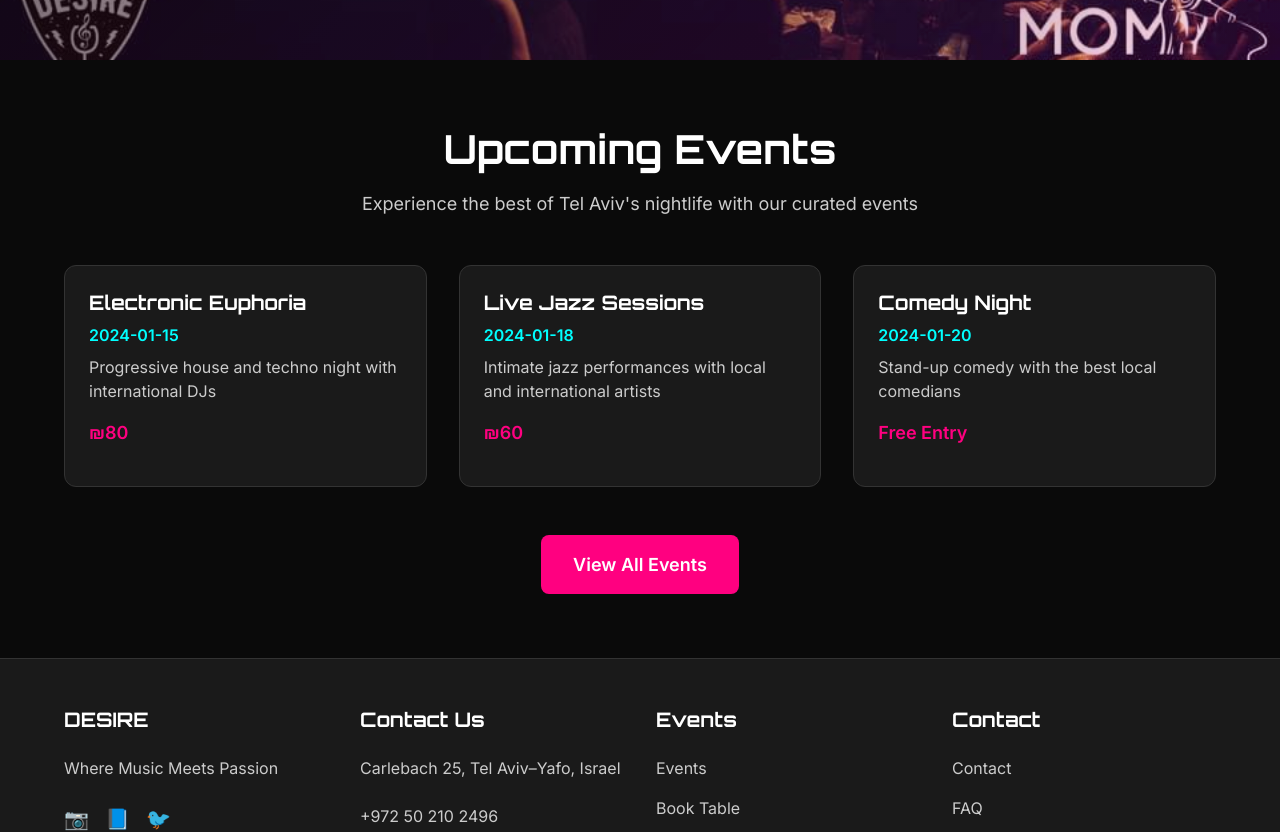
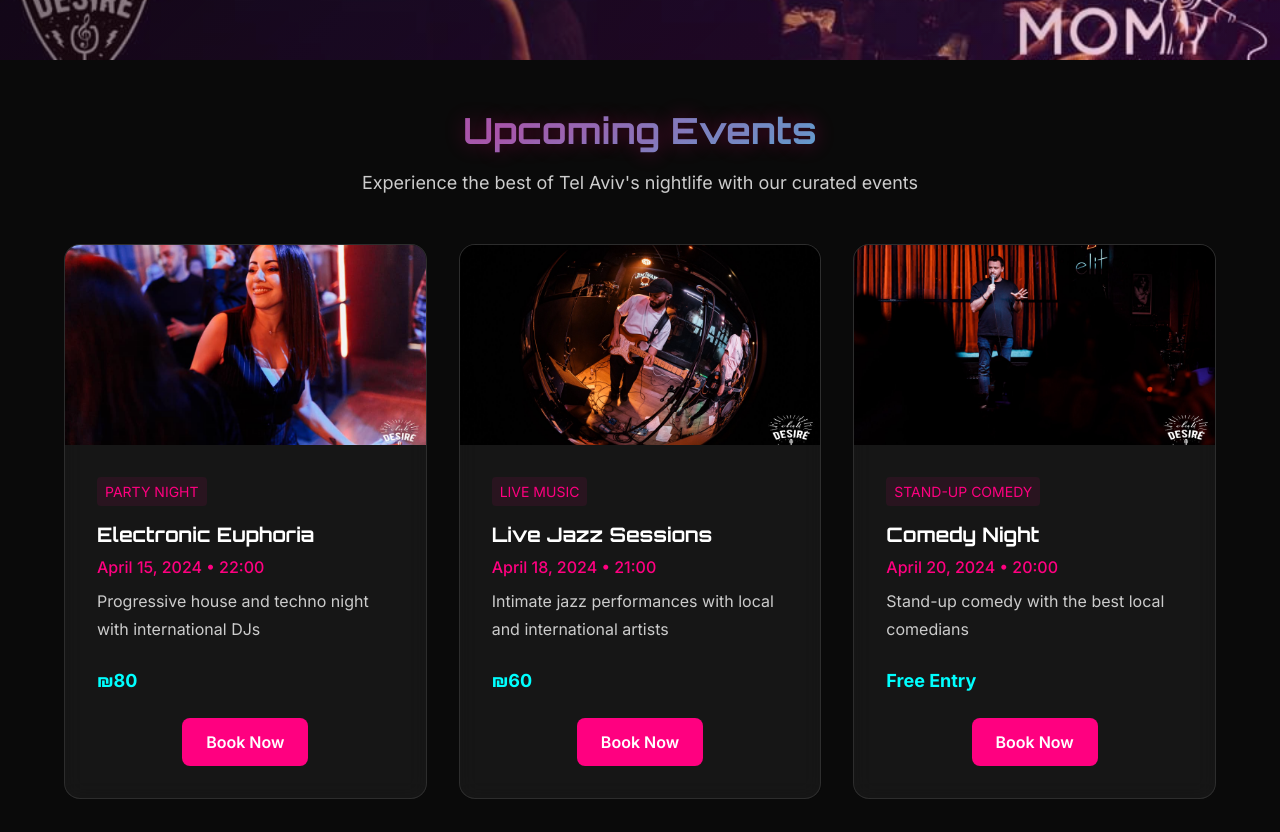
Before and after one commit to YuraDukhnoAman/desire-club, a Next.js app: page /en in a window 1280 px wide. Shown: the part 740-1572 px from the top of the page. Built offline with nearby package versions, Linux system fonts and the light colour scheme.

Commit message:
fix: improve events section UI and navigation - Make events preview button clickable by adding z-index and pointer events - Update button styling and interaction states - Fix event card navigation and layout

```diff
--- a/messages/en.json
+++ b/messages/en.json
@@ -20,6 +20,7 @@
     "description": "Experience the best of Tel Aviv's nightlife with our curated events",
     "noEvents": "No upcoming events",
     "bookNow": "Book Now",
+    "readMore": "Learn More",
     "free": "Free Entry",
     "viewEvents": "View All Events",
     "all": "All Events",
--- a/src/components/sections/EventsPreview.tsx
+++ b/src/components/sections/EventsPreview.tsx
@@ -1,133 +1,130 @@
 "use client";
 
 import React from "react";
-import { useTranslations } from "next-intl";
+import { useTranslations, useLocale } from "next-intl";
 import styled from "styled-components";
 import { Button } from "@/components/ui/Button";
+import { EventCard } from "@/components/ui/EventCard";
+import eventsData from "@/data/events.json";
+import { motion } from "framer-motion";
 
 const EventsContainer = styled.section`
-  padding: 4rem 1.5rem;
+  padding: ${({ theme }) => `${theme.spacing.xxl} ${theme.spacing.lg}`};
   max-width: 1200px;
   margin: 0 auto;
 `;
 
 const EventsHeader = styled.div`
   text-align: center;
-  margin-bottom: 3rem;
+  margin-bottom: ${({ theme }) => theme.spacing.xxl};
 `;
 
-const EventsTitle = styled.h2`
-  font-size: 2.5rem;
-  color: #ffffff;
-  margin-bottom: 1rem;
-  font-family: "Orbitron", monospace;
+const EventsTitle = styled(motion.h2)`
+  font-size: ${({ theme }) => theme.typography.fontSize["4xl"]};
+  color: ${({ theme }) => theme.colors.text};
+  margin-bottom: ${({ theme }) => theme.spacing.md};
+  font-family: ${({ theme }) => theme.typography.fontFamily.accent};
+  background: linear-gradient(
+    135deg,
+    ${({ theme }) => theme.colors.primary} 0%,
+    ${({ theme }) => theme.colors.secondary} 100%
+  );
+  -webkit-background-clip: text;
+  -webkit-text-fill-color: transparent;
+  text-shadow: 0 0 20px ${({ theme }) => `${theme.colors.primary}50`};
 `;
 
-const EventsDescription = styled.p`
-  font-size: 1.125rem;
-  color: #cccccc;
-  margin-bottom: 2rem;
+const EventsDescription = styled(motion.p)`
+  font-size: ${({ theme }) => theme.typography.fontSize.lg};
+  color: ${({ theme }) => theme.colors.textSecondary};
+  margin-bottom: ${({ theme }) => theme.spacing.xl};
+  max-width: 800px;
+  margin: 0 auto;
 `;
 
-const EventsGrid = styled.div`
+const EventsGrid = styled(motion.div)`
   display: grid;
   grid-template-columns: repeat(auto-fit, minmax(300px, 1fr));
-  gap: 2rem;
-  margin-bottom: 3rem;
+  gap: ${({ theme }) => theme.spacing.xl};
+  margin-bottom: ${({ theme }) => theme.spacing.xxl};
 `;
 
-const EventCard = styled.div`
-  background: #1a1a1a;
-  border-radius: 0.75rem;
-  padding: 1.5rem;
-  border: 1px solid #333333;
-  transition: transform 0.3s ease;
-
-  &:hover {
-    transform: translateY(-5px);
-    border-color: #ff0080;
-  }
+const ButtonContainer = styled(motion.div)`
+  text-align: center;
+  position: relative;
+  z-index: 10;
 `;
 
-const EventTitle = styled.h3`
-  font-size: 1.25rem;
-  color: #ffffff;
-  margin-bottom: 0.5rem;
-`;
-
-const EventDate = styled.p`
-  color: #00ffff;
-  font-weight: 600;
-  margin-bottom: 0.5rem;
-`;
-
-const EventDescription = styled.p`
-  color: #cccccc;
-  margin-bottom: 1rem;
-`;
-
-const EventPrice = styled.p`
-  color: #ff0080;
-  font-weight: 600;
-  font-size: 1.125rem;
+const StyledButton = styled(Button)`
+  cursor: pointer !important;
+  pointer-events: all !important;
 `;
 
 export function EventsPreview() {
   const t = useTranslations("events");
+  const locale = useLocale() as keyof (typeof eventsData)[0]["translations"];
 
-  // Mock events data
-  const events = [
-    {
-      id: 1,
-      title: "Electronic Euphoria",
-      date: "2024-01-15",
-      description: "Progressive house and techno night with international DJs",
-      price: 80,
-    },
-    {
-      id: 2,
-      title: "Live Jazz Sessions",
-      date: "2024-01-18",
-      description:
-        "Intimate jazz performances with local and international artists",
-      price: 60,
-    },
-    {
-      id: 3,
-      title: "Comedy Night",
-      date: "2024-01-20",
-      description: "Stand-up comedy with the best local comedians",
-      price: 0,
-    },
-  ];
+  // Get upcoming events - show all events for now
+  const upcomingEvents = eventsData
+    .sort((a, b) => new Date(a.date).getTime() - new Date(b.date).getTime())
+    .slice(0, 3);
 
-  const description = t("description");
+  console.log("All events:", upcomingEvents);
 
   return (
     <EventsContainer>
       <EventsHeader>
-        <EventsTitle>{t("title")}</EventsTitle>
-        <EventsDescription>{description}</EventsDescription>
+        <EventsTitle
+          initial={{ opacity: 0, y: -20 }}
+          animate={{ opacity: 1, y: 0 }}
+          transition={{ duration: 0.5 }}
+        >
+          {t("title")}
+        </EventsTitle>
+        <EventsDescription
+          initial={{ opacity: 0, y: 20 }}
+          animate={{ opacity: 1, y: 0 }}
+          transition={{ duration: 0.5, delay: 0.2 }}
+        >
+          {t("description")}
+        </EventsDescription>
       </EventsHeader>
 
-      <EventsGrid>
-        {events.map((event) => (
-          <EventCard key={event.id}>
-            <EventTitle>{event.title}</EventTitle>
-            <EventDate>{event.date}</EventDate>
-            <EventDescription>{event.description}</EventDescription>
-            <EventPrice>
-              {event.price > 0 ? `₪${event.price}` : t("free")}
-            </EventPrice>
-          </EventCard>
+      <EventsGrid
+        initial={{ opacity: 0, y: 20 }}
+        animate={{ opacity: 1, y: 0 }}
+        transition={{ duration: 0.5, delay: 0.4 }}
+      >
+        {upcomingEvents.map((event) => (
+          <EventCard
+            key={event.id}
+            id={event.id}
+            title={event.translations[locale].title}
+            date={event.date}
+            time={event.time}
+            description={event.translations[locale].description}
+            price={event.price}
+            type={event.type}
+            image={event.image}
+            bookingUrl={event.bookingUrl}
+          />
         ))}
       </EventsGrid>
 
-      <div style={{ textAlign: "center" }}>
-        <Button variant="primary" size="large" href="/events">
+      <ButtonContainer
+        initial={{ opacity: 0, y: 20 }}
+        animate={{ opacity: 1, y: 0 }}
+        transition={{ duration: 0.5, delay: 0.6 }}
+      >
+        <StyledButton
+          variant="primary"
+          size="large"
+          href={`/${locale}/events`}
+          external={false}
+        >
           {t("viewEvents")}
-        </Button>
-      </div>
+        </StyledButton>
+      </ButtonContainer>
     </EventsContainer>
   );
 }
--- a/src/components/sections/Hero.tsx
+++ b/src/components/sections/Hero.tsx
@@ -1,7 +1,7 @@
 "use client";
 
 import React, { useCallback } from "react";
-import { useTranslations } from "next-intl";
+import { useTranslations, useLocale } from "next-intl";
 import styled from "styled-components";
 import { motion } from "framer-motion";
 import { Button } from "@/components/ui/Button";
@@ -158,6 +158,7 @@ const particlesOptions: ISourceOptions = {
 
 export function Hero() {
   const t = useTranslations("hero");
+  const locale = useLocale();
 
   const particlesInit = useCallback(async (engine: any) => {
     await loadSlim(engine);
@@ -211,10 +212,10 @@ export function Hero() {
             {t("description")}
           </GlowingDescription>
           <HeroActions variants={itemVariants}>
-            <Button variant="primary" size="large" href="/book">
+            <Button variant="primary" size="large" href={`/${locale}/book`}>
               {t("bookTable")}
             </Button>
-            <Button variant="secondary" size="large" href="/events">
+            <Button variant="secondary" size="large" href={`/${locale}/events`}>
               {t("viewEvents")}
             </Button>
           </HeroActions>
--- a/src/components/ui/Button.tsx
+++ b/src/components/ui/Button.tsx
@@ -12,6 +12,7 @@ interface ButtonProps {
   disabled?: boolean;
   children: React.ReactNode;
   className?: string;
+  external?: boolean;
 }
 
 const StyledButton = styled.button<{ variant: string; size: string }>`
@@ -39,7 +40,10 @@ const StyledButton = styled.button<{ variant: string; size: string }>`
     size === "small" ? "0.875rem" : size === "large" ? "1.125rem" : "1rem"};
   font-weight: 600;
   border-radius: 0.5rem;
-  cursor: pointer;
+  cursor: pointer !important;
+  pointer-events: all !important;
+  position: relative;
+  z-index: 10;
   transition: all 0.3s ease;
   text-decoration: none;
   display: inline-flex;
@@ -92,6 +96,12 @@ const StyledLink = styled(Link)<{ variant: string; size: string }>`
   &:hover {
     transform: translateY(-2px);
     box-shadow: 0 10px 20px rgba(255, 0, 128, 0.3);
+    color: ${({ variant }) =>
+      variant === "primary"
+        ? "#ffffff"
+        : variant === "secondary"
+        ? "#000000"
+        : "#FF0080"};
   }
 `;
 
@@ -103,17 +113,39 @@ export function Button({
   disabled,
   children,
   className,
+  external = false,
 }: ButtonProps) {
   if (href) {
+    if (external) {
       return (
-      <StyledLink
+        <StyledButton
+          as="a"
           href={href}
           variant={variant}
           size={size}
           className={className}
+          target="_blank"
+          rel="noopener noreferrer"
         >
           {children}
-      </StyledLink>
+        </StyledButton>
+      );
+    }
+    return (
+      <Link href={href}>
+        <StyledButton
+          as="a"
+          variant={variant}
+          size={size}
+          className={className}
+          onClick={() => {
+            console.log("Button clicked, navigating to:", href);
+            onClick?.();
+          }}
+        >
+          {children}
+        </StyledButton>
+      </Link>
     );
   }
 
--- /dev/null
+++ b/src/components/ui/EventCard.tsx
@@ -0,0 +1,158 @@
+"use client";
+
+import React from "react";
+import styled from "styled-components";
+import { motion } from "framer-motion";
+import { Button } from "./Button";
+import Image from "next/image";
+import { useTranslations } from "next-intl";
+import { useLocale } from "next-intl";
+
+const Card = styled(motion.div)`
+  background: rgba(255, 255, 255, 0.05);
+  backdrop-filter: blur(10px);
+  border-radius: ${({ theme }) => theme.borderRadius.xl};
+  border: 1px solid rgba(255, 255, 255, 0.1);
+  overflow: hidden;
+  transition: all 0.3s ease;
+
+  &:hover {
+    transform: translateY(-5px);
+    border-color: ${({ theme }) => theme.colors.primary};
+    box-shadow: 0 10px 30px -10px ${({ theme }) => `${theme.colors.primary}30`};
+  }
+`;
+
+const ImageContainer = styled.div`
+  position: relative;
+  width: 100%;
+  height: 200px;
+  overflow: hidden;
+`;
+
+const Content = styled.div`
+  padding: ${({ theme }) => theme.spacing.xl};
+`;
+
+const Title = styled.h3`
+  font-size: ${({ theme }) => theme.typography.fontSize.xl};
+  color: ${({ theme }) => theme.colors.text};
+  margin-bottom: ${({ theme }) => theme.spacing.sm};
+`;
+
+const DateText = styled.div`
+  color: ${({ theme }) => theme.colors.primary};
+  font-weight: ${({ theme }) => theme.typography.fontWeight.medium};
+  margin-bottom: ${({ theme }) => theme.spacing.sm};
+`;
+
+const Description = styled.p`
+  color: ${({ theme }) => theme.colors.textSecondary};
+  margin-bottom: ${({ theme }) => theme.spacing.lg};
+  line-height: ${({ theme }) => theme.typography.lineHeight.relaxed};
+  display: -webkit-box;
+  -webkit-line-clamp: 3;
+  -webkit-box-orient: vertical;
+  overflow: hidden;
+`;
+
+const Price = styled.p`
+  font-size: ${({ theme }) => theme.typography.fontSize.lg};
+  color: ${({ theme }) => theme.colors.secondary};
+  font-weight: ${({ theme }) => theme.typography.fontWeight.bold};
+  margin-bottom: ${({ theme }) => theme.spacing.md};
+`;
+
+const Type = styled.span`
+  background: ${({ theme }) => `${theme.colors.primary}15`};
+  color: ${({ theme }) => theme.colors.primary};
+  padding: ${({ theme }) => `${theme.spacing.xs} ${theme.spacing.sm}`};
+  border-radius: ${({ theme }) => theme.borderRadius.sm};
+  font-size: ${({ theme }) => theme.typography.fontSize.sm};
+  text-transform: uppercase;
+  margin-bottom: ${({ theme }) => theme.spacing.md};
+  display: inline-block;
+`;
+
+const Actions = styled.div`
+  display: flex;
+  justify-content: center;
+  align-items: center;
+  margin-top: ${({ theme }) => theme.spacing.lg};
+`;
+
+interface EventCardProps {
+  id: string;
+  title: string;
+  date: string;
+  time: string;
+  description: string;
+  price: number;
+  type: string;
+  image: string;
+  bookingUrl: string;
+  featured?: boolean;
+}
+
+export function EventCard({
+  id,
+  title,
+  date,
+  time,
+  description,
+  price,
+  type,
+  image,
+  bookingUrl,
+  featured = false,
+}: EventCardProps) {
+  const t = useTranslations("events");
+  const locale = useLocale();
+  const formattedDate = new Date(date).toLocaleDateString(locale, {
+    year: "numeric",
+    month: "long",
+    day: "numeric",
+  });
+
+  console.log("Rendering EventCard with image:", image); // Debug log
+
+  return (
+    <Card
+      initial={{ opacity: 0, y: 20 }}
+      animate={{ opacity: 1, y: 0 }}
+      transition={{ duration: 0.5 }}
+      whileHover={{ y: -5 }}
+    >
+      <ImageContainer>
+        <Image
+          src={image}
+          alt={title}
+          fill
+          style={{ objectFit: "cover" }}
+          sizes="(max-width: 768px) 100vw, (max-width: 1200px) 50vw, 33vw"
+        />
+      </ImageContainer>
+      <Content>
+        <Type>{t(`types.${type}`)}</Type>
+        <Title>{title}</Title>
+        <DateText>
+          {formattedDate}
+          {" • "}
+          {time}
+        </DateText>
+        <Description>{description}</Description>
+        <Price>{price > 0 ? `₪${price}` : t("free")}</Price>
+        <Actions>
+          <Button
+            variant="primary"
+            size="medium"
+            href={`/${locale}/book`}
+            external={false}
+          >
+            {t("bookNow")}
+          </Button>
+        </Actions>
+      </Content>
+    </Card>
+  );
+}
--- a/src/data/events.json
+++ b/src/data/events.json
@@ -15,12 +15,13 @@
         "description": "לילה של פרוגרסיב האוס וטכנו עם תקליטנים בינלאומיים"
       }
     },
-    "date": "2024-01-15",
+    "date": "2024-04-15",
     "time": "22:00",
     "type": "party",
     "price": 80,
-    "image": "https://images.unsplash.com/photo-1571266028243-d220c9c3d3bb?w=800&h=600&fit=crop",
-    "bookingUrl": "https://example.com/book/1"
+    "image": "/assets/ui/backgrounds/about/disco/492231185_1243597314437632_4946434647322291015_n.jpg",
+    "bookingUrl": "https://example.com/book/1",
+    "featured": true
   },
   {
     "id": "event-2",
@@ -38,12 +39,13 @@
         "description": "הופעות ג'אז אינטימיות עם אמנים מקומיים ובינלאומיים"
       }
     },
-    "date": "2024-01-18",
+    "date": "2024-04-18",
     "time": "21:00",
     "type": "live",
     "price": 60,
-    "image": "https://images.unsplash.com/photo-1493225457124-a3eb161ffa5f?w=800&h=600&fit=crop",
-    "bookingUrl": "https://example.com/book/2"
+    "image": "/assets/ui/backgrounds/about/live-concerts/513951011_1300841258713237_3364042759429850319_n.jpg",
+    "bookingUrl": "https://example.com/book/2",
+    "featured": true
   },
   {
     "id": "event-3",
@@ -61,11 +63,11 @@
         "description": "מופעי סטנדאפ עם מיטב הקומיקאים המקומיים"
       }
     },
-    "date": "2024-01-20",
+    "date": "2024-04-20",
     "time": "20:00",
     "type": "standup",
     "price": 0,
-    "image": "https://images.unsplash.com/photo-1576267423445-b2e0074d68a4?w=800&h=600&fit=crop",
+    "image": "/assets/ui/backgrounds/about/standup/500280366_1271018098362220_8295739600963142980_n.jpg",
     "bookingUrl": "https://example.com/book/3"
   }
 ]
```
Also changed, not shown: src/app/[locale]/events/page.tsx (+12 -64 lines). Lines whose indentation alone changed are shown as unchanged.
